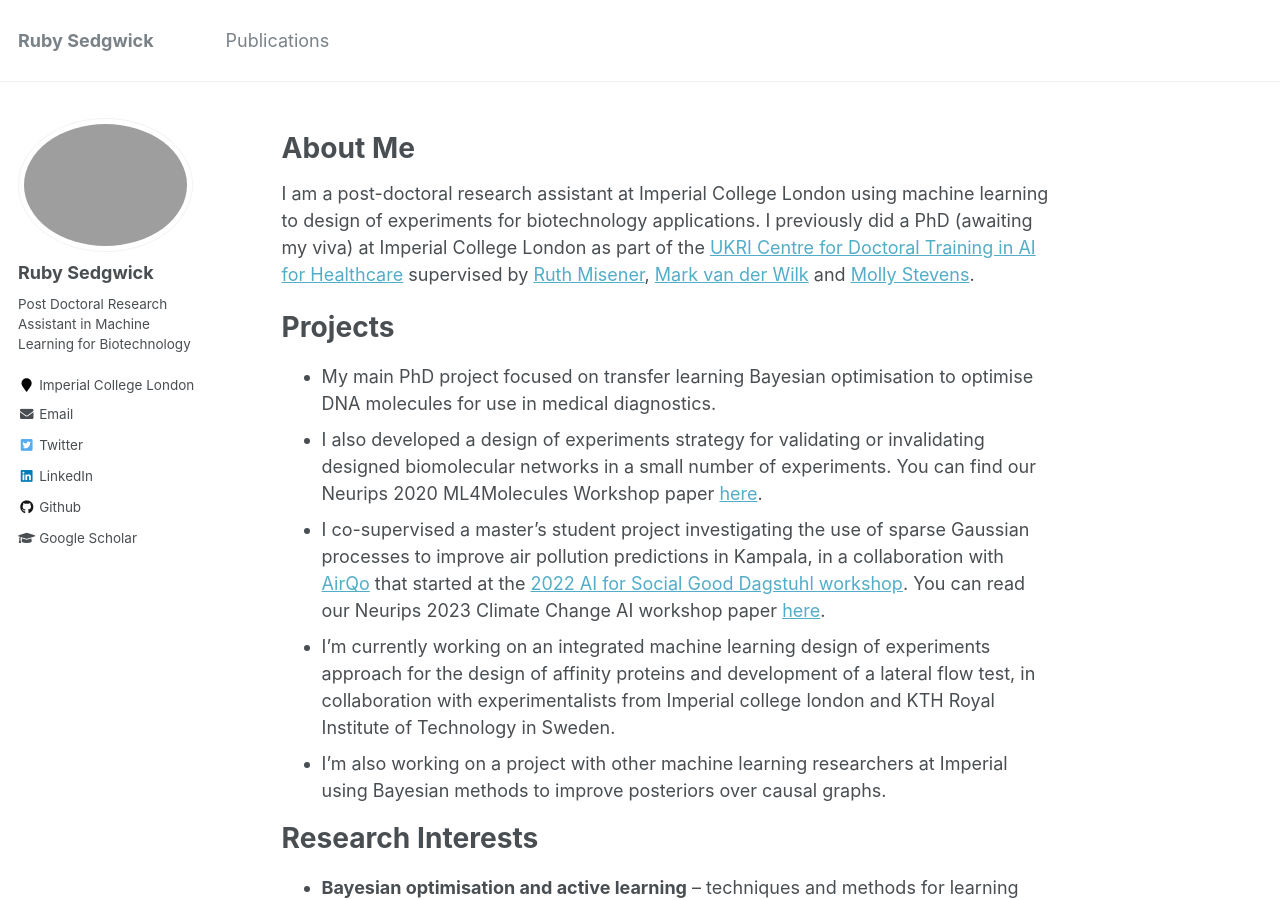
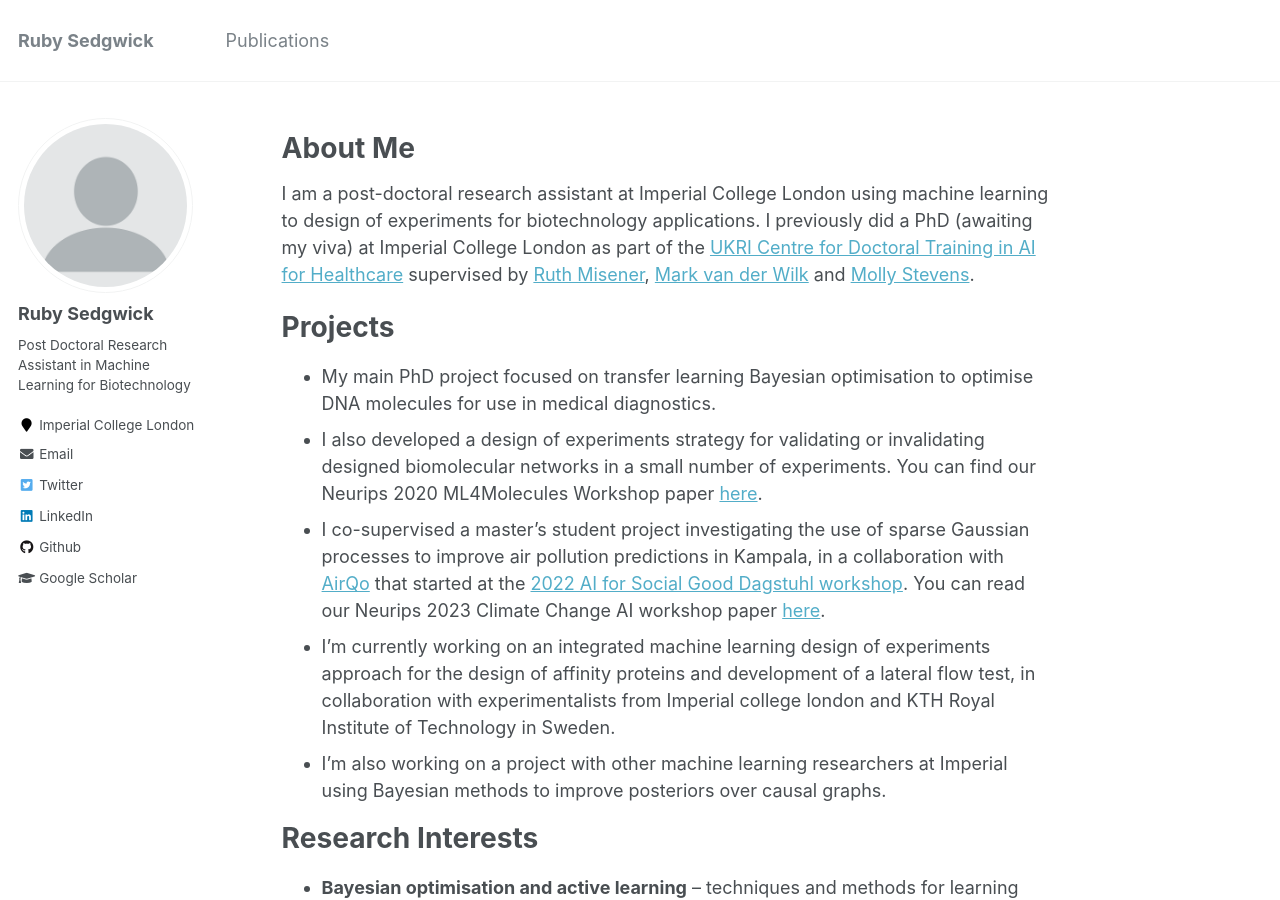
Before and after one commit to RSedgwick/rsedgwick.github.io, a Jekyll site: the page built from _pages/about.md, in a window 1280 px wide and 900 px high. Built offline with Jekyll 4.4.1, drawn with Linux system fonts in a browser that asks for light colours.

Commit message:
Update _config.yml

```diff
--- a/_config.yml
+++ b/_config.yml
@@ -81,7 +81,7 @@ analytics:
 # Site Author
 author:
   name             : "Ruby Sedgwick"
-  avatar           : "images/ruby.jpeg"
+  avatar           : "profile.png"
   bio              : "Post Doctoral Research Assistant in Machine Learning for Biotechnology"
   location         : "Imperial College London"
   employer         :
```
